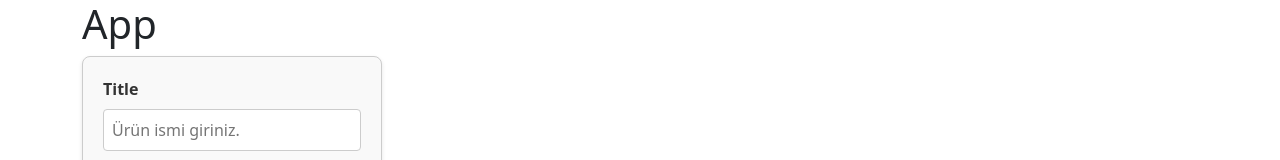
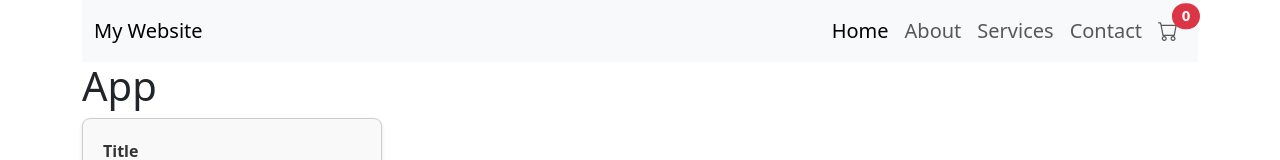
Before and after one commit to eminbasbayan/emlak-katilim-react-egitimi2, a React (Vite) app: page / in a window 1280 px wide. Shown: the top 160 px of the page. Built offline with nearby package versions, Linux system fonts and the light colour scheme; no server answers.

Commit message:
prop drilling

```diff
--- a/index.html
+++ b/index.html
@@ -4,7 +4,12 @@
     <meta charset="UTF-8" />
     <link rel="icon" type="image/svg+xml" href="/vite.svg" />
     <meta name="viewport" content="width=device-width, initial-scale=1.0" />
-    <!-- Bootstrap CDN -->
+    <!-- Bootstrap Icons CDN -->
+    <link
+      rel="stylesheet"
+      href="https://cdn.jsdelivr.net/npm/bootstrap-icons@1.11.3/font/bootstrap-icons.min.css"
+    />
+    <!-- Bootstrap Css CDN -->
     <link
       href="https://cdn.jsdelivr.net/npm/bootstrap@5.3.3/dist/css/bootstrap.min.css"
       rel="stylesheet"
--- a/src/App.jsx
+++ b/src/App.jsx
@@ -1,12 +1,19 @@
 import { ToastContainer } from "react-toastify";
 import Products from "./components/Products/Products";
 import "react-toastify/dist/ReactToastify.css";
+import Header from "./components/Layout/Header";
+import { useState } from "react";
 
 function App() {
+  const [cartItems, setCartItems] = useState([]);
+
+  console.log("app re-rendered");
+
   return (
     <div className="app container">
+      <Header cartItems={cartItems} />
       <h1>App</h1>
-      <Products />
+      <Products setCartItems={setCartItems} cartItems={cartItems} />
       <ToastContainer />
     </div>
   );
--- /dev/null
+++ b/src/components/Layout/Header.jsx
@@ -0,0 +1,61 @@
+import React from "react";
+import PropTypes from "prop-types";
+
+const Header = ({ cartItems }) => {
+    console.log("header re-rendered");
+
+  return (
+    <header className="position-sticky top-0">
+      <nav className="navbar navbar-expand-lg navbar-light bg-light">
+        <div className="container-fluid">
+          <a className="navbar-brand" href="#">
+            My Website
+          </a>
+          <button className="navbar-toggler" type="button">
+            <span className="navbar-toggler-icon"></span>
+          </button>
+          <div className="collapse navbar-collapse">
+            <ul className="navbar-nav ms-auto fs-5">
+              <li className="nav-item">
+                <a className="nav-link active" href="#">
+                  Home
+                </a>
+              </li>
+              <li className="nav-item">
+                <a className="nav-link" href="#">
+                  About
+                </a>
+              </li>
+              <li className="nav-item">
+                <a className="nav-link" href="#">
+                  Services
+                </a>
+              </li>
+              <li className="nav-item">
+                <a className="nav-link" href="#">
+                  Contact
+                </a>
+              </li>
+              <li className="nav-item">
+                <a className="nav-link position-relative" href="#">
+                  <i className="bi bi-cart"></i>
+
+                  <span className="position-absolute top-4 start-100 translate-middle badge rounded-pill bg-danger">
+                    {cartItems.length}
+                    <span className="visually-hidden">unread messages</span>
+                  </span>
+                </a>
+              </li>
+            </ul>
+          </div>
+        </div>
+      </nav>
+    </header>
+  );
+};
+
+Header.propTypes = {
+    cartItems: PropTypes.array
+};
+
+export default Header;
--- a/src/components/Products/ProductItem.jsx
+++ b/src/components/Products/ProductItem.jsx
@@ -2,18 +2,32 @@ import Button from "../UI/Button";
 import PropTypes from "prop-types";
 import "./ProductItem.css";
 function ProductItem(props) {
-  const { id, image, title, price, description, handleDeleteItem } = props;
+  // const { id, image, title, price, description, handleDeleteItem } = props;
+  const { handleDeleteItem, cartItems, setCartItems, ...product } = props;
+
+  const addToCart = () => {
+    setCartItems([product, ...cartItems]);
+  };
+
+  console.log("product-item re-rendered");
 
   return (
     <div className="product-item">
       <div className="product-image">
-        <img src={image} alt={title} />
+        <img src={product.image} alt={product.title} />
       </div>
       <div className="product-info">
-        <strong>{title}</strong>
-        <span>{price}₺</span>
-        <span>{description}</span>
-        <Button size="sm" color="danger" onClick={() => handleDeleteItem(id)}>
+        <strong>{product.title}</strong>
+        <span>{product.price}₺</span>
+        <span>{product.description}</span>
+        <Button size="sm" color="primary" onClick={addToCart}>
+          Add To Cart
+        </Button>
+        <Button
+          size="sm"
+          color="danger"
+          onClick={() => handleDeleteItem(product.id)}
+        >
           Delete Item
         </Button>
       </div>
@@ -28,6 +42,8 @@ ProductItem.propTypes = {
   price: PropTypes.number,
   description: PropTypes.string,
   handleDeleteItem: PropTypes.func,
+  cartItems: PropTypes.array,
+  setCartItems: PropTypes.func,
 };
 
 export default ProductItem;
--- a/src/components/Products/Products.jsx
+++ b/src/components/Products/Products.jsx
@@ -6,7 +6,7 @@ import "./Products.css";
 import Spinner from "../UI/Spinner";
 import useFetchData from "../../hooks/FetchData";
 
-function Products() {
+function Products({cartItems, setCartItems}) {
   const {
     data: products,
     setData: setProducts,
@@ -15,6 +15,10 @@ function Products() {
   } = useFetchData("https://fakestoreapi.com/products/");
 
   const [isShowModal, setIsShowModal] = useState(false);
+  console.log("products re-rendered");
+
+
+  console.log(cartItems.length);
 
   function handleDeleteItem(productId) {
     const filteredProducts = products.filter((item) => item.id !== productId);
@@ -52,6 +56,8 @@ function Products() {
               key={item.id}
               {...item}
               handleDeleteItem={handleDeleteItem}
+              cartItems={cartItems}
+              setCartItems={setCartItems}
             />
           );
         })}
```
